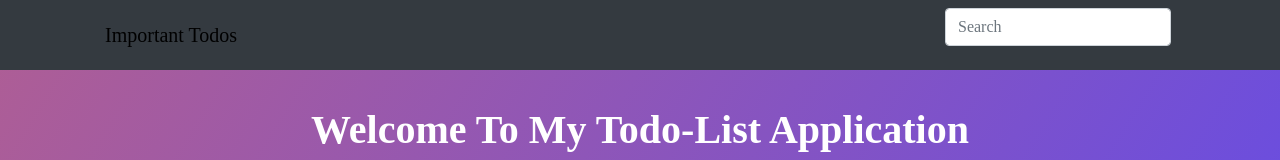
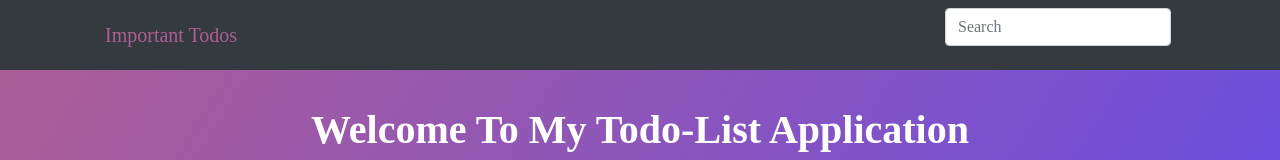
Before and after one commit to venkatesh661/JavaScript--Todolist, a plain HTML site: page TODO_App/index.html in a window 1280 px wide. Shown: the top 160 px of the page. Drawn offline with nearby package versions, Linux system fonts and the light colour scheme.

Commit message:
Update style.css

```diff
--- a/TODO_App/style.css
+++ b/TODO_App/style.css
@@ -50,3 +50,7 @@ h1 {
     text-align: right;
     color: rgb(200, 255, 0)
 }
+
+#important{
+    color: #af5e94;
+}
```
